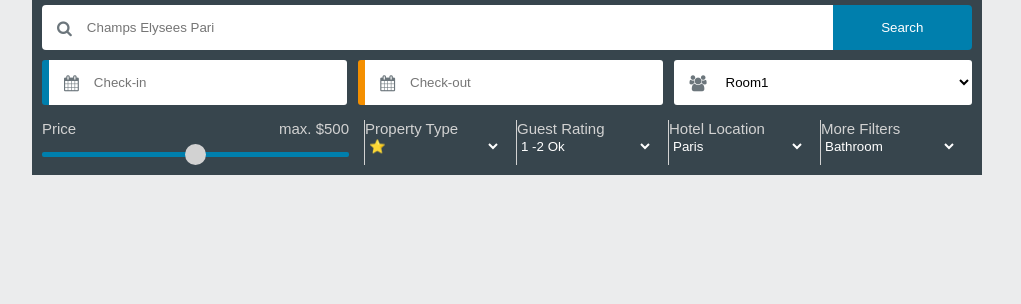
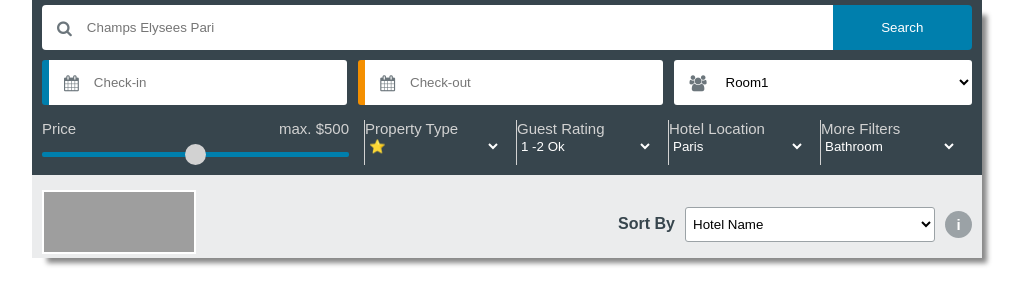
Before and after one commit to NikolaosOikonomou/Assignment5, a plain HTML site: page Index.html in a window 1280 px wide. Shown: the whole page, without its empty margins (133-1154 px from the left). Drawn offline with Linux system fonts and the light colour scheme; grey boxes are pictures that could not be loaded.

Commit message:
Map and Sorting Bar Ready(Second Bar)

```diff
--- a/Css/MyStyleSheet.css
+++ b/Css/MyStyleSheet.css
@@ -8,7 +8,7 @@ input,select,body,h1,h2,h3,h4{
 
 
 body {
-    background-color: #ebeced;
+    background-color: #fff;
     font-family: sans-serif;
 }
 
@@ -22,13 +22,17 @@ option{
     padding: 4px;
 }
 
-/*---------------Navbar------------*/
+/*--------------- First Bar ------------*/
 
   /*First-row /Searchbar,Button*/
-    .hotels-page {
-        width: 950px;
-        margin: 0 auto;
-    }
+.hotels-page {
+    width: 950px;
+    margin: 0 auto;
+    background-color: #ebeced;
+    -webkit-box-shadow: 10px 10px 5px -5px rgba(0,0,0,0.47);
+    -moz-box-shadow: 10px 10px 5px -5px rgba(0,0,0,0.47);
+    box-shadow: 10px 10px 5px -5px rgba(0,0,0,0.47);
+}
 
     .hotels-page .search-and-filter {
         background-color: #37454d;
@@ -172,6 +176,62 @@ option{
           -webkit-appearance: none;
 
       }
+/*Third-row End*/
+/*=================== End of First Bar ===========================*/
 
+/*---------------- Start of Second Bar ----------------------*/
+/*Start / Map and Sorting Input*/
+     .hotels-page .map-and-sort {
+         display: flex;
+         justify-content: space-between;
+         padding-top: 15px;
+         padding-left: 10px;
+         padding-right: 10px;
+     }
 
-/*Third-row End*/
+     .hotels-page .map-and-sort .map iframe{
+         border: solid 2px #fff;
+     }
+
+     .hotels-page .map-and-sort .sorting{
+         color: #37454d;
+         display: flex;
+         align-items: center;
+     }
+
+     .hotels-page .map-and-sort select{
+         width: 250px;
+         padding: 3px;
+         background-color: #fff;
+         border-radius: 3px;
+         border: solid 1px #9ba2a6;
+         cursor: pointer;
+         height: 35px;
+         margin: 0px 10px;
+     }
+
+     .hotels-page .map-and-sort .sorting .info-icon{
+         width: 27px;
+         height: 27px;
+         line-height: 27px;
+         text-align: center;
+         background-color: #9ba2a6;
+         color: #fff;
+         font-size: 15px;
+         font-weight: bold;
+         border-radius: 15px;
+         cursor: pointer;
+         position: relative;
+     }
+
+     .hotels-page .map-and-sort .sorting .info-icon:hover:after{
+         content: 'Click me for more information';
+         position: absolute;
+         width: 150px;
+         top: -15px;
+         left: 50px;
+         background-color: #9ba2a6;
+         border-radius: 7px;
+         color: #fff;
+     }
+/*End  / Map and Sorting Input*/
--- a/Index.html
+++ b/Index.html
@@ -7,7 +7,6 @@
     <link rel="stylesheet" href="font-awesome-4.7.0/css/font-awesome.min.css">
     <link href="Css/MyStyleSheet.css" rel="stylesheet" />
     <style>
-
 
     </style>
 
@@ -102,6 +101,21 @@
             </div>
         </section>
 
+        <section class="map-and-sort">
+            <div class="map">
+                <iframe width="150" height="60" src="https://www.google.com/maps/embed?pb=!1m14!1m12!1m3!1d83998.94722687619!2d2.277019841665155!3d48.8588377391234!2m3!1f0!2f0!3f0!3m2!1i1024!2i768!4f13.1!5e0!3m2!1sen!2sgr!4v1554987763683!5m2!1sen!2sgr"></iframe>
+            </div>
+            <div class="sorting">
+                <strong>Sort By</strong>
+                <select>
+                    <option>Hotel Name</option>
+                    <option>City</option>
+                    <option>Price</option>
+                </select>
+                <span class="info-icon">i</span>
+            </div>
+
+        </section>
 
 
     </div>
```
Also changed, not shown: Json/data.json (added, +61 -0 lines).
